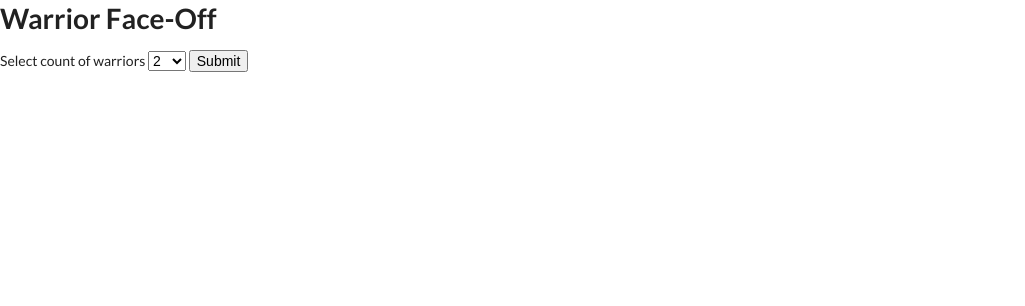
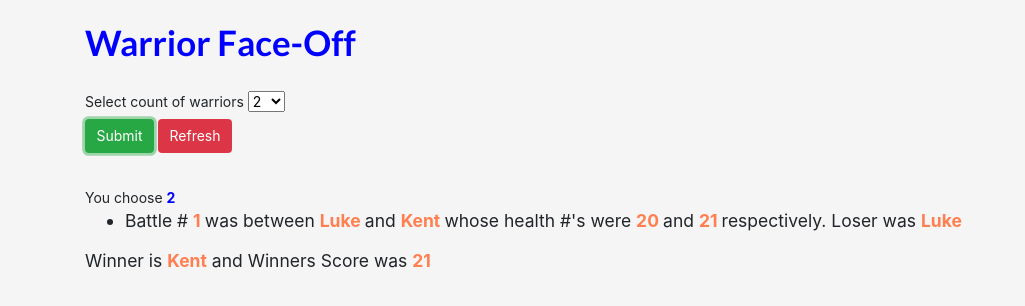
Before and after one commit to salimmayan/ProjectTestDrivenDev, a website built with webpack: page src/index.html in a window 1280 px wide. Both pictures are taken after a click on the button "Submit". Shown: the whole page, without its empty margins (0-1025 px from the left). Built offline with nearby package versions, Linux system fonts and the light colour scheme.

Commit message:
All done except one final persistance bug

```diff
--- a/src/Fight.js
+++ b/src/Fight.js
@@ -5,12 +5,9 @@ export class Fight {
   constructor() {
   }
 
-
-
   // Start the fight!
   battle(warrior1, warrior2) {
     var staleMate = false;
-
     warrior1.health = warrior1.healthReducer(warrior1.strength);
     warrior2.health = warrior2.healthReducer(warrior2.strength);
 
@@ -21,7 +18,7 @@ export class Fight {
       this.displayBattleResults(warrior2, "Loser ==> ");
       return warrior2;
     }
-    else if (warrior2.health > warrior1.healt) {
+    else if (warrior2.health > warrior1.health) {
       warrior2.winCount++;
       console.log(`Winner was Warrior2 - Warrior1.health:Warrior2.health::${warrior1.health}:${warrior2.health}`);
       this.displayBattleResults(warrior2, "Winner ==> ");
--- a/src/index.html
+++ b/src/index.html
@@ -12,11 +12,18 @@
   <script src="https://code.jquery.com/jquery-3.4.1.min.js"
     integrity="sha256-CSXorXvZcTkaix6Yvo6HppcZGetbYMGWSFlBw8HfCJo=" crossorigin="anonymous"></script>
   <!-- JavaScript Local Script Sheet -->
-  <title>Title Here</title>
+  <script src="https://stackpath.bootstrapcdn.com/bootstrap/4.4.1/js/bootstrap.min.js"
+    integrity="sha384-wfSDF2E50Y2D1uUdj0O3uMBJnjuUD4Ih7YwaYd1iqfktj0Uod8GCExl3Og8ifwB6"
+    crossorigin="anonymous"></script>
+
+  <title>Warrior Game</title>
 </head>
+
 <body>
-  <div class="container-ui">
-    <h1>Warrior Face-Off</h1>
+  <div class="container">
+    </br>
+    <h1><span class="blueColor">Warrior Face-Off </span> </h1>
+    </br>
     <div>
       <form id="formOne">
         <label for="warriorCount">Select count of warriors</label>
@@ -31,8 +38,22 @@
           <option value="9">9</option>
           <option value="10">10</option>
         </select>
-        <button type="submit" class="btn-primary">Submit</button>
+        </br>
+        <button type="submit" id="submit" class="btn btn-success">Submit</button>
+        <button type="restart" id="restart" class="btn btn-danger">Refresh</button>
       </form>
     </div>
+
+    <div id="output">
+      <br>
+      <p class="mb-0">You choose <span id="dropDownSel"></span></p>
+      <blockquote class="blockquote">
+        <ul id="fighter"></ul>
+        <p>Winner is <span id="coralColor"></span></span> and Winners Score was <span
+            class="trueCoralColor"></span><span id="coralColor2"></span></span> </p>
+
+      </blockquote>
+    </div>
 </body>
+
 </html>
--- a/src/main.js
+++ b/src/main.js
@@ -2,6 +2,9 @@ import { Fight } from '../src/Fight.js';
 import { Warrior } from '../src/Warrior.js';
 import { Character } from '../src/Character.js';
 import { BattleRecord } from '../src/BattleRecord.js';
+import 'bootstrap';
+import 'bootstrap/dist/css/bootstrap.min.css';
+import './styles.css';
 
 
 let arrayNames = ["Luke", "Kent", "Rueter", "Bob", "Jack", "Cindy", "Jane", "Michelle", "Randy", "Curtis"];
@@ -10,8 +13,12 @@ let numberOfPairings = 0;
 
 // Fighter Assignment
 $(document).ready(function () {
+    $('#restart').click(function () {
+        document.location.reload(true);       //Reload Page
+    });
     $('#formOne').submit(function () {
         event.preventDefault();
+        // $("#winner").hide();
         var warriorCount;
         warriorCount = parseInt($('#warriorCount').val());
         console.log(`Warrior count is ${warriorCount}`);
@@ -24,7 +31,6 @@ $(document).ready(function () {
         //var loserStatusHash = {}; // var h = new Object(); // or just {}
         //hash[‘Salim’] = 4;
         let temp = "";
-
         for (let x = 0; x < warriorCount; x++) {
             tmpVariableName = "fighter" + x;
             tmpStrength = objectCharacter.randomNoGen(10);
@@ -35,16 +41,12 @@ $(document).ready(function () {
             let temp2 = warriors[x].name + ":" + warriors[x].loserStatus + ":" + warriors[x].strength;
             temp = temp + ", " + temp2;
         }
-
         console.log(`Before battle warriors:status::${temp}`);
-
-        var battleRecordArray =[];
+        var battleRecordArray = [];
         while (warriors.length > 1) {
             let randomNumbers = [];
-
             randomNumbers = objectCharacter.selectTwoRandomNo(warriors, warriors.length);
             //console.log(`Random numbers are ::${randomNumbers}`);
-
             let fight = new Fight();
             var tempFighter1 = warriors[randomNumbers[0]];
             var tempFighter2 = warriors[randomNumbers[1]];
@@ -55,17 +57,15 @@ $(document).ready(function () {
             battleRecord.battleCount = numberOfPairings;
             battleRecord.warriorObject1 = tempFighter1;
             battleRecord.warriorObject2 = tempFighter2;
-
             if (loser !== false) {
                 loser.loserStatus = false;
                 battleRecord.result = loser.name;
                 console.log("Loser is " + loser.name);
             }
-            else if (loser === false){
+            else if (loser === false) {
                 battleRecord.result = "Draw";
                 console.log("Battle was a DRAW");
             }
-
             var removed;
             //console.log("Length of Warrior array before splicing is " + warriors.length + " and should be " + warriorCount);
             for (let i = 0; i < warriors.length; i++) {
@@ -78,7 +78,6 @@ $(document).ready(function () {
                     break;
                 }
             }
-
             let tempNew = "";
             console.log("Lenth of Warrior array after splicing is " + warriors.length + " and should be " + (warriors.length));
             if (warriors.length !== 2) {
@@ -94,10 +93,27 @@ $(document).ready(function () {
         console.log(`Winner is ${warriors[0].name} with health ${warriors[0].health}`);
         //console.log(`battleRecord length is ${battleRecordArray.length}`);
         for (let m = 0; m < battleRecordArray.length; m++) {
-            let temp3New = battleRecordArray[m].battleCount + ":" + battleRecordArray[m].warriorObject1.name  + ":" + battleRecordArray[m].warriorObject1.weapon + ":" + battleRecordArray[m].warriorObject1.level + ":" + battleRecordArray[m].warriorObject1.health + ":" + battleRecordArray[m].warriorObject1.winCount  + ":" + battleRecordArray[m].warriorObject1.strength  + ":" + battleRecordArray[m].warriorObject1.loserStatus + ":" + battleRecordArray[m].warriorObject2.name  + ":" + battleRecordArray[m].warriorObject2.weapon + ":" + battleRecordArray[m].warriorObject2.level + ":" + battleRecordArray[m].warriorObject2.health + ":" + battleRecordArray[m].warriorObject2.winCount  + ":" + battleRecordArray[m].warriorObject2.strength  + ":" + battleRecordArray[m].warriorObject2.loserStatus  + ":" + battleRecordArray[m].result;
+            let temp3New = battleRecordArray[m].battleCount + ":" + battleRecordArray[m].warriorObject1.name + ":" + battleRecordArray[m].warriorObject1.weapon + ":" + battleRecordArray[m].warriorObject1.level + ":" + battleRecordArray[m].warriorObject1.health + ":" + battleRecordArray[m].warriorObject1.winCount + ":" + battleRecordArray[m].warriorObject1.strength + ":" + battleRecordArray[m].warriorObject1.loserStatus + ":" + battleRecordArray[m].warriorObject2.name + ":" + battleRecordArray[m].warriorObject2.weapon + ":" + battleRecordArray[m].warriorObject2.level + ":" + battleRecordArray[m].warriorObject2.health + ":" + battleRecordArray[m].warriorObject2.winCount + ":" + battleRecordArray[m].warriorObject2.strength + ":" + battleRecordArray[m].warriorObject2.loserStatus + ":" + battleRecordArray[m].result;
             console.log(`temp3New ${temp3New}`);
-       }
+        }
+        battleRecordArray.forEach(function (battle) {
+            let test = "";
+            if (battle.result !== "Draw") {
+                test = `Battle # <span class="greyColor">  ${battle.battleCount} </span> was between <span class="greyColor"> ${battle.warriorObject1.name} </span> and <span class="greyColor"> ${battle.warriorObject2.name} </span> whose health #'s were <span class="greyColor"> ${battle.warriorObject1.health} </span> and <span class="greyColor"> ${battle.warriorObject2.health} </span> respectively. Loser was <span class="greyColor"> ${battle.result} </span>`
+            }
+            else {
+                test = `Battle # <span class="greyColor">  ${battle.battleCount} </span> was between <span class="greyColor"> ${battle.warriorObject1.name} </span> and <span class="greyColor"> ${battle.warriorObject2.name} </span> whose health #'s were <span class="greyColor"> ${battle.warriorObject1.health} </span> and <span class="greyColor"> ${battle.warriorObject2.health} </span> respectively. Result was a <span class="greyColor"> ${battle.result} </span>`
+            }
+            $("ul#fighter").append("<li>" + test + "</li>");
+        });
+        $("#dropDownSel").empty().append(warriorCount);
+        $("#output").hide().show();
+        $("#winner").hide().show();
+        $("#coralColor").empty().append(warriors[0].name);
+        $("#coralColor2").empty().append(warriors[0].health);
+        battleRecordArray = [];
+        warriors = [];
+        console.log("warrior legnth:battleRecordArray length::" + warriors.length + ":" + battleRecordArray.length);
+
     });
-
-
 });
--- /dev/null
+++ b/src/styles.css
@@ -0,0 +1,40 @@
+body {
+    background-color: whitesmoke;
+}
+
+#coralColor {
+    color: coral;
+    font-weight: 700;
+}
+
+.trueCoralColor {
+    color: coral;
+}
+
+#coralColor2 {
+    color: coral;
+    font-weight: 700;
+}
+
+#winner {
+    display: none;
+}
+
+.blueColor {
+    color: blue;
+    font-weight: 700;
+}
+
+.greyColor {
+    color: coral;
+    font-weight: 700;
+}
+
+#output {
+    display: none;
+}
+
+#dropDownSel {
+    color: blue;
+    font-weight: 700;
+  }
```
Also changed, not shown: src/Character.js (+8 -8 lines), src/BattleRecord.js (indentation only), src/Warrior.js (line endings or trailing spaces).
